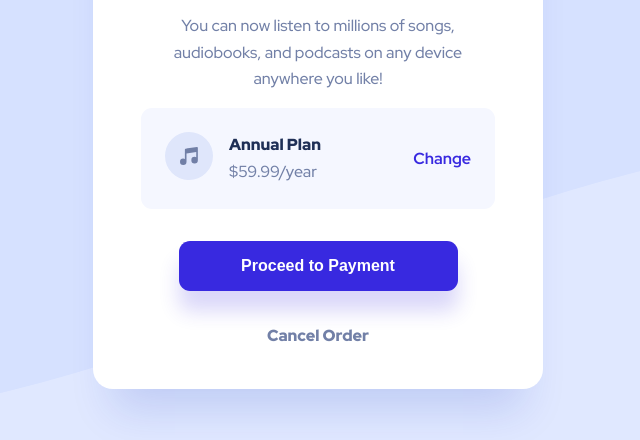
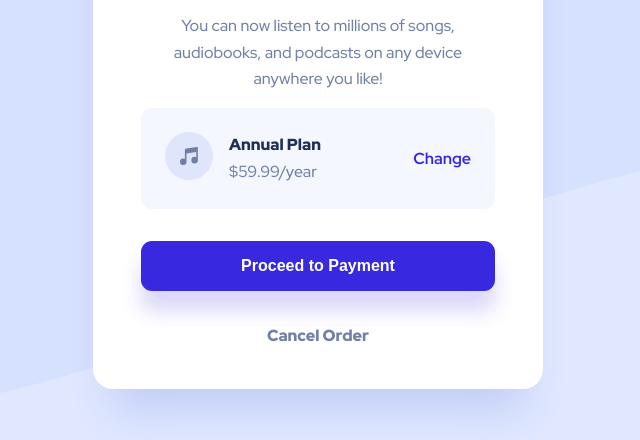
Before and after one commit to velukuberan/frontendmentor-challenges, a plain HTML site: page order-summary-component/index.html in a window 1280 px wide. Shown: the part 360-800 px from the top of the page, without its empty margins (322-962 px from the left). Drawn offline with Linux system fonts and the light colour scheme.

Commit message:
fix: replace input to button in media queries

```diff
--- a/order-summary-component/style.css
+++ b/order-summary-component/style.css
@@ -205,10 +205,10 @@ main {
     background-color: var(--color-blue-700);
     color: white;
     box-shadow: 0 20px 20px rgba(56, 42, 225, 0.19);
+    cursor: pointer;
 }
 
 .card__order-button button:hover {
-    cursor: pointer;
     background-color: var(--color-purple-500);
 }
 
@@ -237,7 +237,7 @@ main {
         width: 354px;
     }
 
-    .card__order-button input {
+    .card__order-button button {
         height: 50px;
         width: 354px;
     }
```
